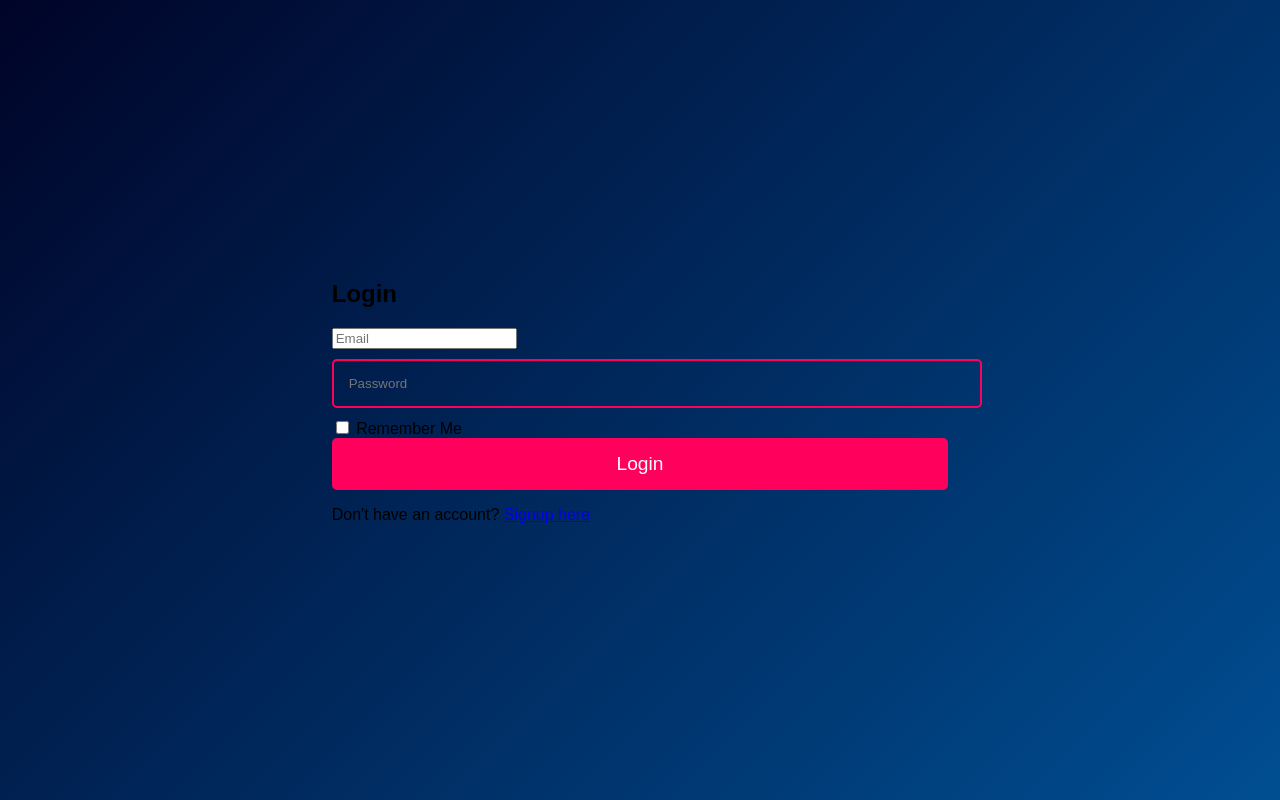
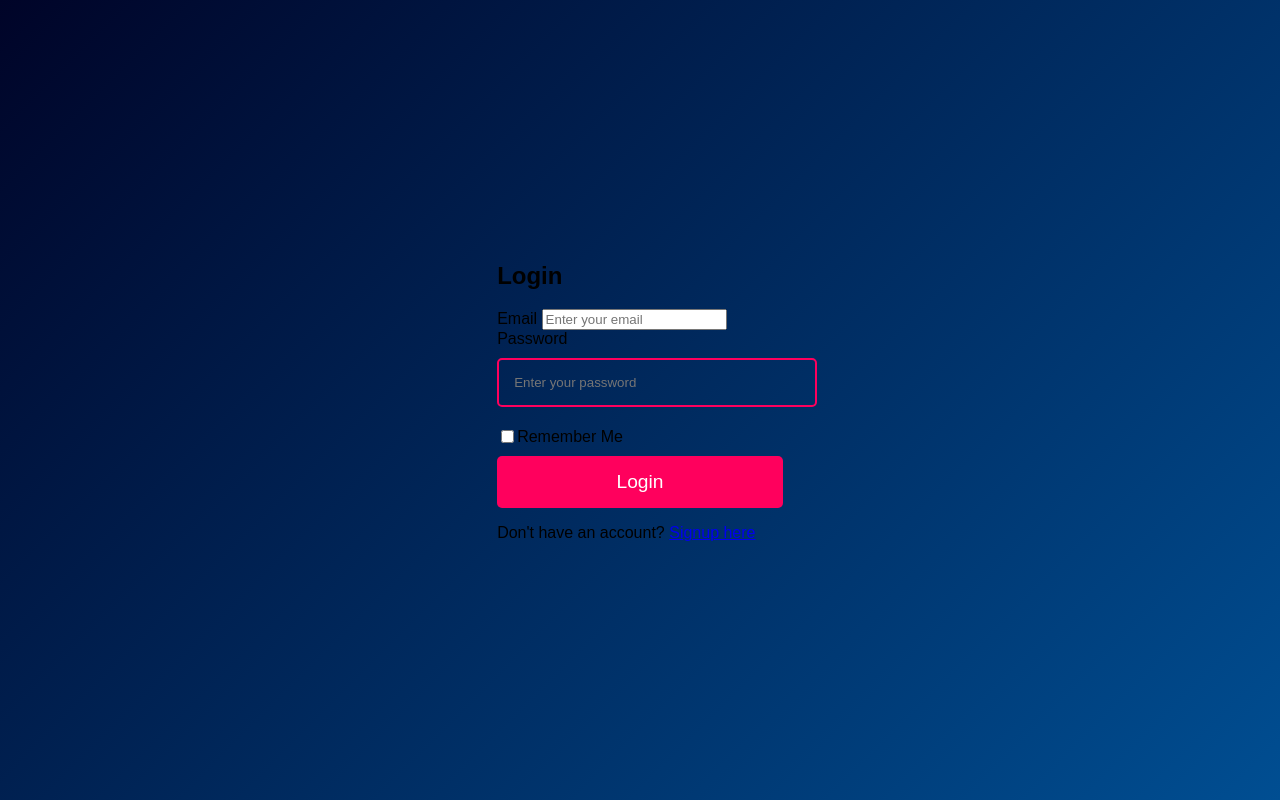
Before and after one commit to Yuokbgf/Yuokbgf.github.io, a plain HTML site: page login.html in a window 1280 px wide. Drawn offline with Linux system fonts and the light colour scheme; sample sign-in values are in the browser's storage.

Commit message:
Update login.html

```diff
--- a/login.html
+++ b/login.html
@@ -7,15 +7,24 @@
     <link rel="stylesheet" href="styles.css">
 </head>
 <body>
-    <div class="auth-form">
-        <h2>Login</h2>
-        <input type="email" id="login-email" placeholder="Email" required>
-        <input type="password" id="login-password" placeholder="Password" required>
-        <label>
-            <input type="checkbox" id="remember-me"> Remember Me
-        </label>
-        <button onclick="login()">Login</button>
-        <p>Don't have an account? <a href="signup.html">Signup here</a></p>
+    <div class="auth-form-container">
+        <div class="auth-form">
+            <h2>Login</h2>
+            <div class="input-group">
+                <label for="login-email">Email</label>
+                <input type="email" id="login-email" placeholder="Enter your email" required>
+            </div>
+            <div class="input-group">
+                <label for="login-password">Password</label>
+                <input type="password" id="login-password" placeholder="Enter your password" required>
+            </div>
+            <div class="input-group remember-me">
+                <input type="checkbox" id="remember-me">
+                <label for="remember-me">Remember Me</label>
+            </div>
+            <button class="btn-primary" onclick="login()">Login</button>
+            <p>Don't have an account? <a href="signup.html">Signup here</a></p>
+        </div>
     </div>
 
     <!-- Script for login functionality -->
```
